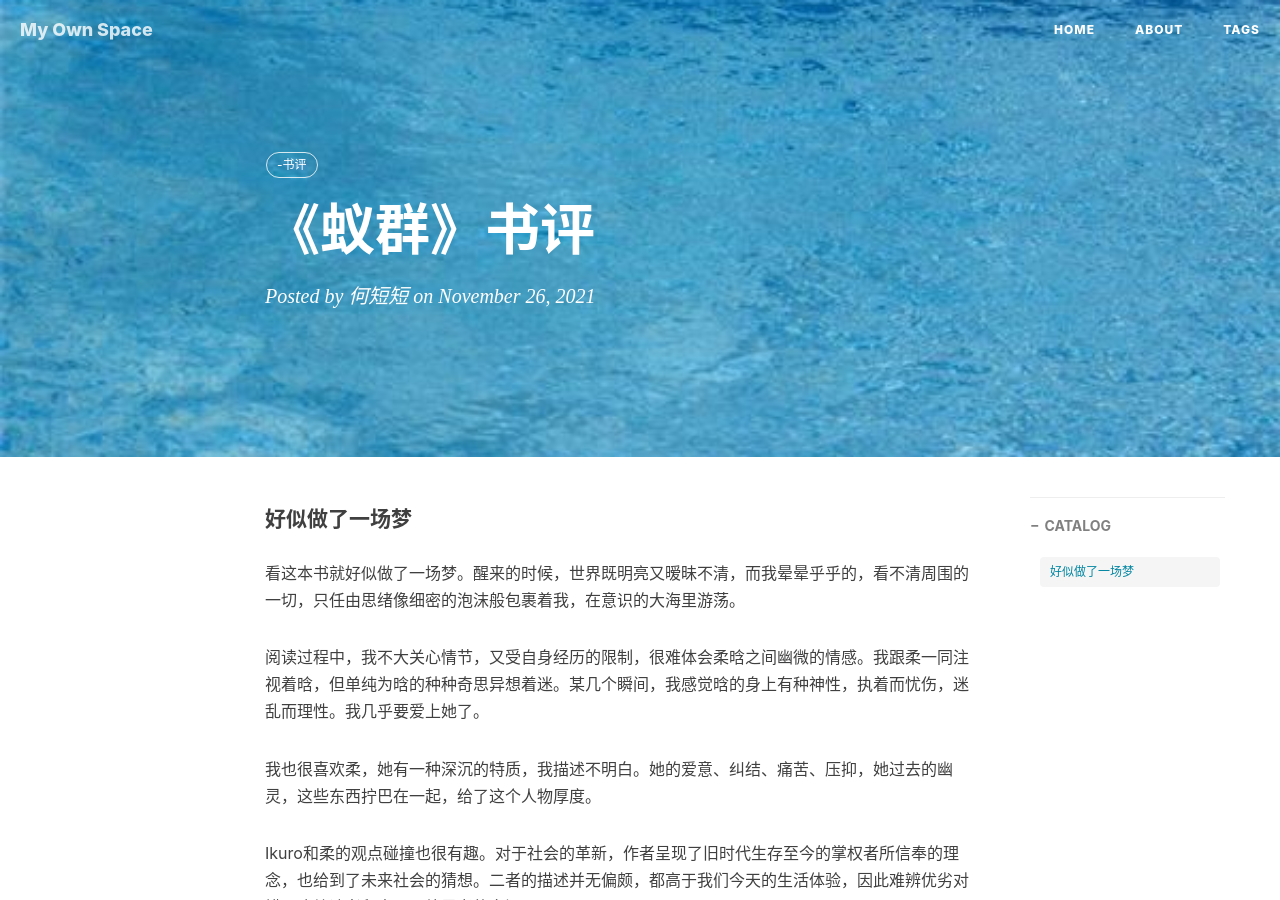
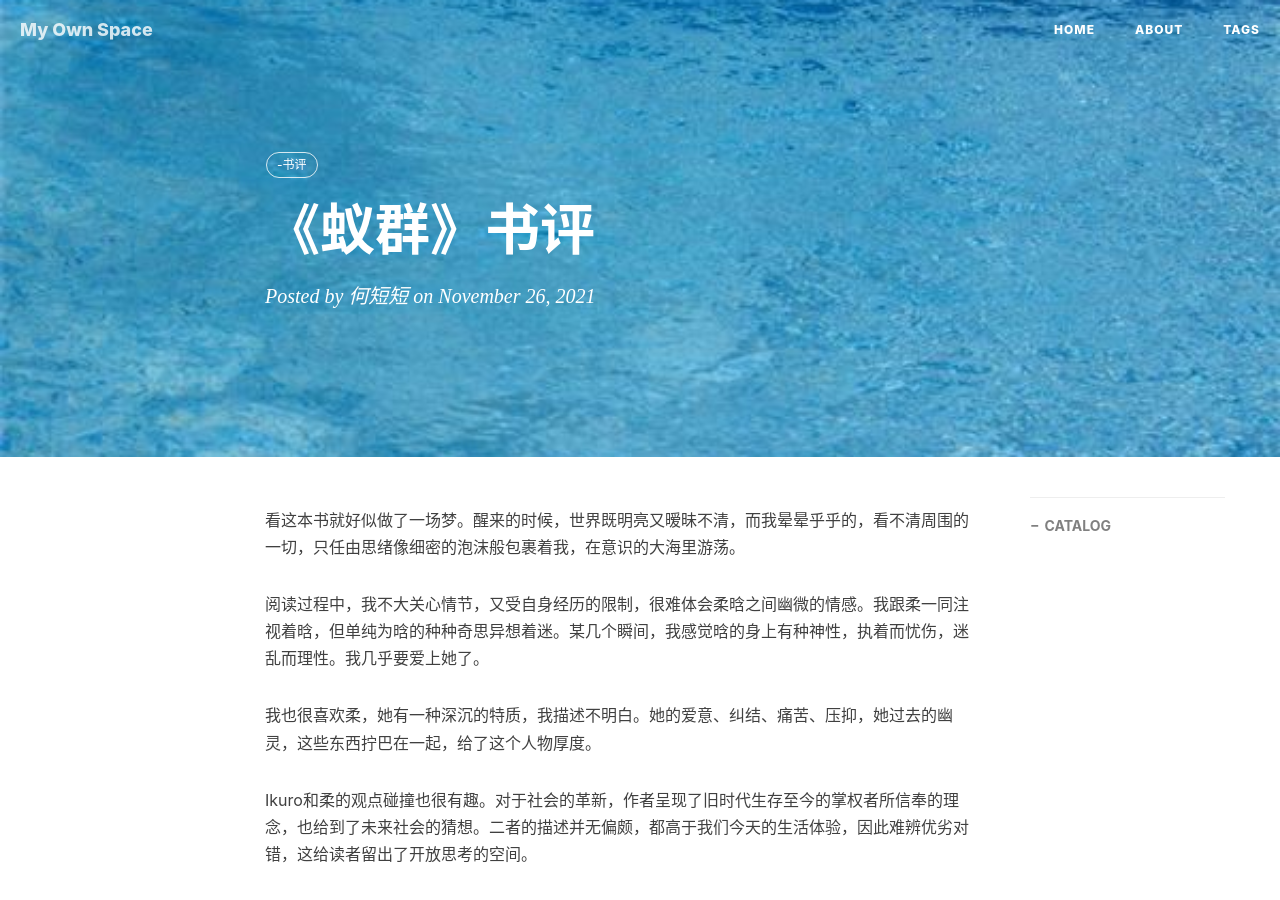
Before and after one commit to elvinhtmc/my-own-space, a Jekyll site: the page built from _posts/2021-11-26-《蚁群》书评.md, in a window 1280 px wide and 900 px high. Built offline with Jekyll 4.4.1, drawn with Linux system fonts in a browser that asks for light colours; nearby versions of some CDN libraries; comment, search, counter and statistics services are not loaded.

Commit message:
Update 2021-11-26-《蚁群》书评.md

```diff
--- a/_posts/2021-11-26-《蚁群》书评.md
+++ b/_posts/2021-11-26-《蚁群》书评.md
@@ -8,7 +8,6 @@ catalog: true
 tags:
   -书评
 ---
-#### 好似做了一场梦
 
 看这本书就好似做了一场梦。醒来的时候，世界既明亮又暧昧不清，而我晕晕乎乎的，看不清周围的一切，只任由思绪像细密的泡沫般包裹着我，在意识的大海里游荡。
 
```
